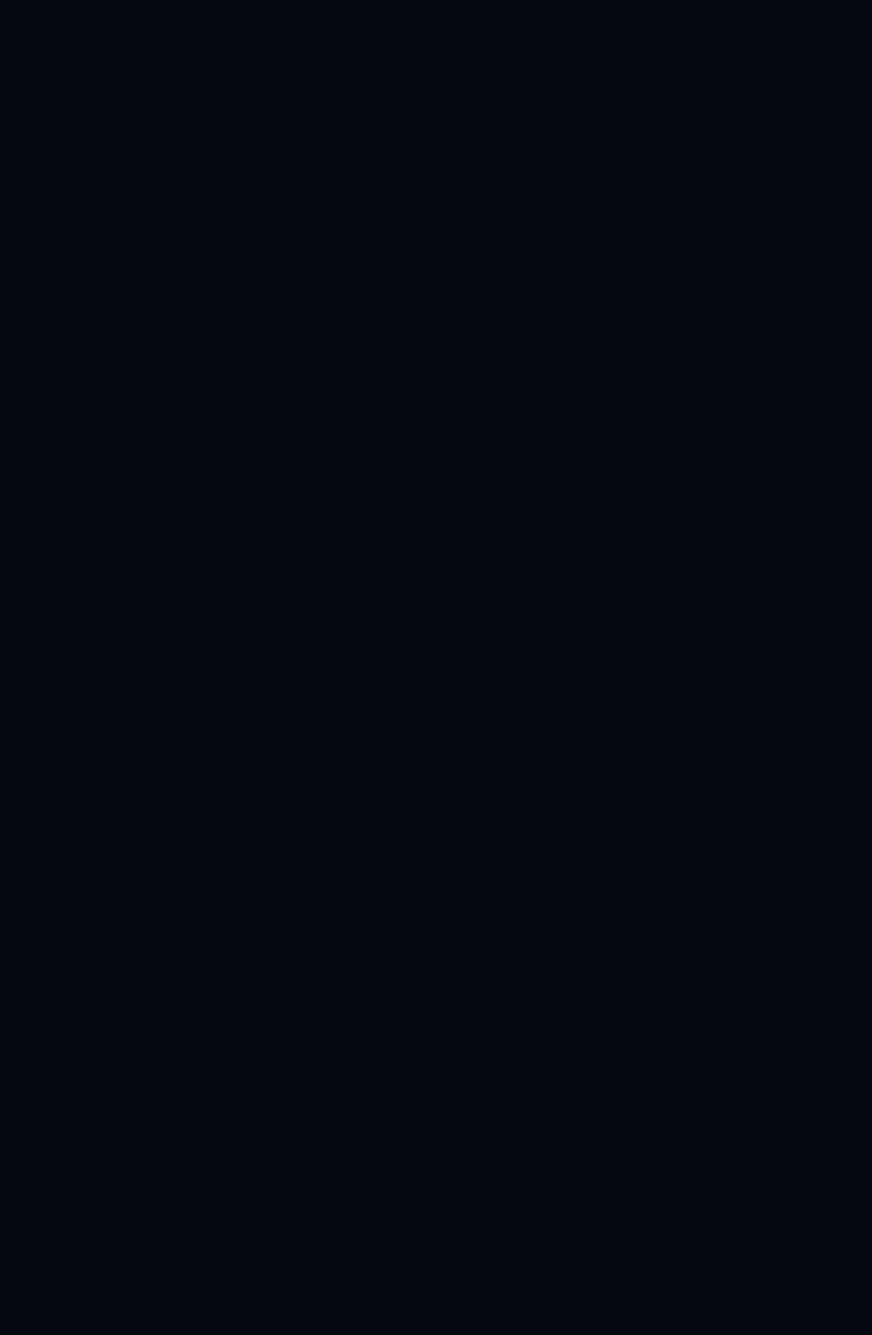
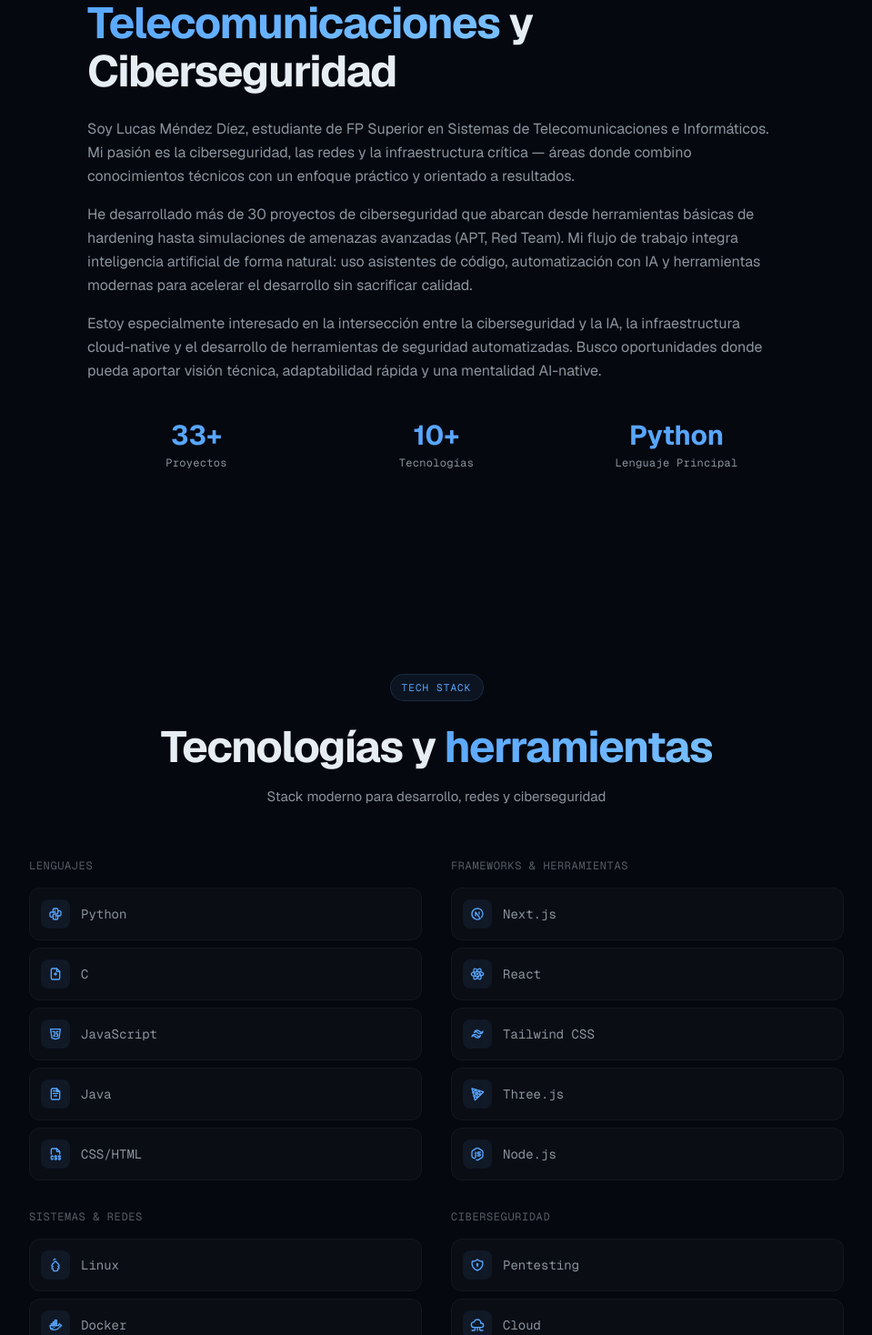
Before and after one commit to lucasmdg/CIBER, a Next.js app in the folder ciberseguridad/portfolio_v2/: page / in a window 1280 px wide. Shown: the part 1020-2488 px from the top of the page at 91% size, without its empty margins (160-1119 px from the left). Before the commit the page ends 800 px from the top, so only its background shows below. Built offline with nearby package versions, Linux system fonts and the light colour scheme.

Commit message:
phase5: about me section and tech stack grid with tabler icons

```diff
--- a/ciberseguridad/portfolio_v2/src/app/page.tsx
+++ b/ciberseguridad/portfolio_v2/src/app/page.tsx
@@ -2,6 +2,8 @@
 
 import dynamic from "next/dynamic";
 import Hero from "@/components/Hero";
+import About from "@/components/About";
+import TechStack from "@/components/TechStack";
 
 const CyberAsset = dynamic(() => import("@/components/CyberAsset"), { ssr: false });
 
@@ -20,8 +22,8 @@ export default function Home() {
       />
       <div className="relative z-10">
         <Hero />
-        {/* About */}
-        {/* TechStack */}
+        <About />
+        <TechStack />
         {/* AIWorkflow */}
         {/* Projects */}
         {/* Journey */}
--- /dev/null
+++ b/ciberseguridad/portfolio_v2/src/components/About.tsx
@@ -0,0 +1,77 @@
+"use client";
+
+import { motion } from "framer-motion";
+
+const stats = [
+  { value: "33+", label: "Proyectos" },
+  { value: "10+", label: "Tecnologías" },
+  { value: "Python", label: "Lenguaje Principal" },
+];
+
+export default function About() {
+  return (
+    <section id="about" className="section-spacing relative">
+      <div className="section-container">
+        <motion.div
+          initial={{ opacity: 0, y: 20 }}
+          whileInView={{ opacity: 1, y: 0 }}
+          viewport={{ once: true, margin: "-80px" }}
+          transition={{ duration: 0.5, ease: [0.16, 1, 0.3, 1] }}
+          className="max-w-3xl mx-auto"
+        >
+          <div className="section-badge">SOBRE MÍ</div>
+          <h2 className="section-title">
+            Estudiante de{" "}
+            <span className="gradient-text">Telecomunicaciones</span> y
+            Ciberseguridad
+          </h2>
+
+          <div className="space-y-4 mt-6">
+            <p className="text-muted leading-relaxed">
+              Soy Lucas Méndez Díez, estudiante de FP Superior en Sistemas de
+              Telecomunicaciones e Informáticos. Mi pasión es la ciberseguridad,
+              las redes y la infraestructura crítica — áreas donde combino
+              conocimientos técnicos con un enfoque práctico y orientado a
+              resultados.
+            </p>
+            <p className="text-muted leading-relaxed">
+              He desarrollado más de 30 proyectos de ciberseguridad que abarcan
+              desde herramientas básicas de hardening hasta simulaciones de
+              amenazas avanzadas (APT, Red Team). Mi flujo de trabajo integra
+              inteligencia artificial de forma natural: uso asistentes de código,
+              automatización con IA y herramientas modernas para acelerar el
+              desarrollo sin sacrificar calidad.
+            </p>
+            <p className="text-muted leading-relaxed">
+              Estoy especialmente interesado en la intersección entre la
+              ciberseguridad y la IA, la infraestructura cloud-native y el
+              desarrollo de herramientas de seguridad automatizadas. Busco
+              oportunidades donde pueda aportar visión técnica, adaptabilidad
+              rápida y una mentalidad AI-native.
+            </p>
+          </div>
+
+          <div className="grid grid-cols-3 gap-6 mt-10">
+            {stats.map((s) => (
+              <motion.div
+                key={s.label}
+                initial={{ opacity: 0, y: 10 }}
+                whileInView={{ opacity: 1, y: 0 }}
+                viewport={{ once: true }}
+                transition={{ duration: 0.4, delay: 0.1 }}
+                className="text-center"
+              >
+                <div className="text-2xl sm:text-3xl font-bold text-accent mb-1">
+                  {s.value}
+                </div>
+                <div className="text-xs text-muted font-mono tracking-wide">
+                  {s.label}
+                </div>
+              </motion.div>
+            ))}
+          </div>
+        </motion.div>
+      </div>
+    </section>
+  );
+}
--- /dev/null
+++ b/ciberseguridad/portfolio_v2/src/components/TechStack.tsx
@@ -0,0 +1,177 @@
+"use client";
+
+import { motion } from "framer-motion";
+import {
+  IconBrandPython,
+  IconBrandJavascript,
+  IconFileTypeCss,
+  IconBrandReact,
+  IconBrandNextjs,
+  IconBrandThreejs,
+  IconBrandTailwind,
+  IconBrandDocker,
+  IconBrandGit,
+  IconBrandNodejs,
+  IconCloudComputing,
+  IconShieldLock,
+  IconNetwork,
+  IconRouter,
+  IconTerminal2,
+  IconCpu,
+} from "@tabler/icons-react";
+
+const categories = [
+  {
+    title: "Lenguajes",
+    skills: [
+      { icon: IconBrandPython, name: "Python" },
+      { icon: FileTypeC, name: "C" },
+      { icon: IconBrandJavascript, name: "JavaScript" },
+      { icon: FileTypeJava, name: "Java" },
+      { icon: IconFileTypeCss, name: "CSS/HTML" },
+    ],
+  },
+  {
+    title: "Frameworks & Herramientas",
+    skills: [
+      { icon: IconBrandNextjs, name: "Next.js" },
+      { icon: IconBrandReact, name: "React" },
+      { icon: IconBrandTailwind, name: "Tailwind CSS" },
+      { icon: IconBrandThreejs, name: "Three.js" },
+      { icon: IconBrandNodejs, name: "Node.js" },
+    ],
+  },
+  {
+    title: "Sistemas & Redes",
+    skills: [
+      { icon: BrandLinux, name: "Linux" },
+      { icon: IconBrandDocker, name: "Docker" },
+      { icon: IconBrandGit, name: "Git" },
+      { icon: IconTerminal2, name: "Bash" },
+      { icon: IconNetwork, name: "Redes" },
+    ],
+  },
+  {
+    title: "Ciberseguridad",
+    skills: [
+      { icon: IconShieldLock, name: "Pentesting" },
+      { icon: IconCloudComputing, name: "Cloud" },
+      { icon: IconRouter, name: "GPON/FTTH" },
+      { icon: IconCpu, name: "IoT" },
+    ],
+  },
+];
+
+function FileTypeC({ size, className }: { size?: number; className?: string }) {
+  return (
+    <svg width={size || 24} height={size || 24} viewBox="0 0 24 24" fill="none" stroke="currentColor" strokeWidth="2" strokeLinecap="round" strokeLinejoin="round" className={className}>
+      <path d="M14 3v4a1 1 0 0 0 1 1h4" />
+      <path d="M17 21h-10a2 2 0 0 1-2-2v-14a2 2 0 0 1 2-2h7l5 5v11a2 2 0 0 1-2 2z" />
+      <path d="M10 12h4" />
+      <path d="M12 10v4" />
+    </svg>
+  );
+}
+
+function FileTypeJava({ size, className }: { size?: number; className?: string }) {
+  return (
+    <svg width={size || 24} height={size || 24} viewBox="0 0 24 24" fill="none" stroke="currentColor" strokeWidth="2" strokeLinecap="round" strokeLinejoin="round" className={className}>
+      <path d="M14 3v4a1 1 0 0 0 1 1h4" />
+      <path d="M17 21h-10a2 2 0 0 1-2-2v-14a2 2 0 0 1 2-2h7l5 5v11a2 2 0 0 1-2 2z" />
+      <path d="M8 11h8" />
+      <path d="M10 15h4" />
+      <path d="M8 7h8" />
+    </svg>
+  );
+}
+
+function BrandLinux({ size, className }: { size?: number; className?: string }) {
+  return (
+    <svg width={size || 24} height={size || 24} viewBox="0 0 24 24" fill="none" stroke="currentColor" strokeWidth="2" strokeLinecap="round" strokeLinejoin="round" className={className}>
+      <path d="M12 2c-1.3 0-2.5.8-3.1 2" />
+      <path d="M10 8c0-1.1.9-2 2-2s2 .9 2 2" />
+      <path d="M6 14c0-2 1.5-5 3-5" />
+      <path d="M18 14c0-2-1.5-5-3-5" />
+      <path d="M6 18c0-1.5.7-3 2-4" />
+      <path d="M18 18c0-1.5-.7-3-2-4" />
+      <path d="M8 18v2a2 2 0 0 0 2 2h4a2 2 0 0 0 2-2v-2" />
+    </svg>
+  );
+}
+
+function SkillCard({
+  skill,
+  index,
+  categoryIndex,
+}: {
+  skill: { icon: React.ComponentType<{ size?: number; className?: string }>; name: string };
+  index: number;
+  categoryIndex: number;
+}) {
+  const Icon = skill.icon;
+  return (
+    <motion.div
+      initial={{ opacity: 0, y: 10 }}
+      whileInView={{ opacity: 1, y: 0 }}
+      viewport={{ once: true }}
+      transition={{
+        duration: 0.3,
+        delay: index * 0.04 + categoryIndex * 0.1,
+        ease: [0.16, 1, 0.3, 1],
+      }}
+      className="card-hover glass-panel rounded-xl p-3 flex items-center gap-3"
+    >
+      <div className="w-8 h-8 rounded-lg bg-accent-dim flex items-center justify-center flex-shrink-0">
+        <Icon size={16} className="text-accent" />
+      </div>
+      <span className="text-sm text-muted font-mono">{skill.name}</span>
+    </motion.div>
+  );
+}
+
+export default function TechStack() {
+  return (
+    <section id="stack" className="section-spacing relative">
+      <div className="section-container">
+        <motion.div
+          initial={{ opacity: 0, y: 20 }}
+          whileInView={{ opacity: 1, y: 0 }}
+          viewport={{ once: true, margin: "-80px" }}
+          transition={{ duration: 0.5, ease: [0.16, 1, 0.3, 1] }}
+          className="text-center mb-14"
+        >
+          <div className="section-badge inline-flex">TECH STACK</div>
+          <h2 className="section-title">
+            Tecnologías y{" "}
+            <span className="gradient-text">herramientas</span>
+          </h2>
+          <p className="section-subtitle mx-auto">
+            Stack moderno para desarrollo, redes y ciberseguridad
+          </p>
+        </motion.div>
+
+        <div className="grid md:grid-cols-2 gap-8 max-w-4xl mx-auto">
+          {categories.map((cat, ci) => (
+            <div key={cat.title}>
+              <motion.h3
+                initial={{ opacity: 0 }}
+                whileInView={{ opacity: 1 }}
+                viewport={{ once: true }}
+                transition={{ duration: 0.3, delay: ci * 0.1 }}
+                className="text-xs font-mono tracking-wider uppercase mb-4"
+                style={{ color: "rgba(139,148,158,0.6)" }}
+              >
+                {cat.title}
+              </motion.h3>
+              <div className="space-y-2">
+                {cat.skills.map((s, i) => (
+                  <SkillCard key={s.name} skill={s} index={i} categoryIndex={ci} />
+                ))}
+              </div>
+            </div>
+          ))}
+        </div>
+      </div>
+    </section>
+  );
+}
```
